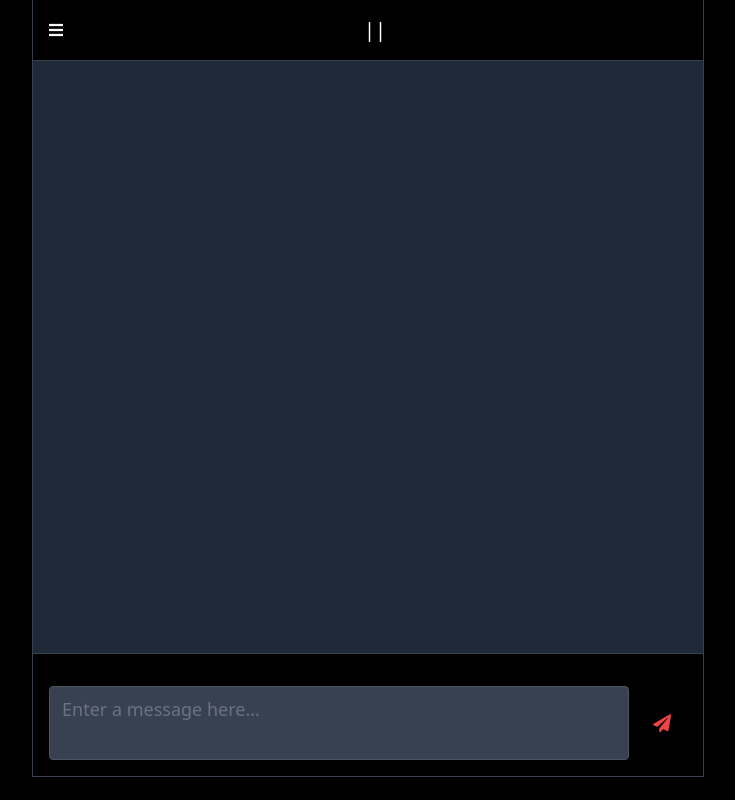
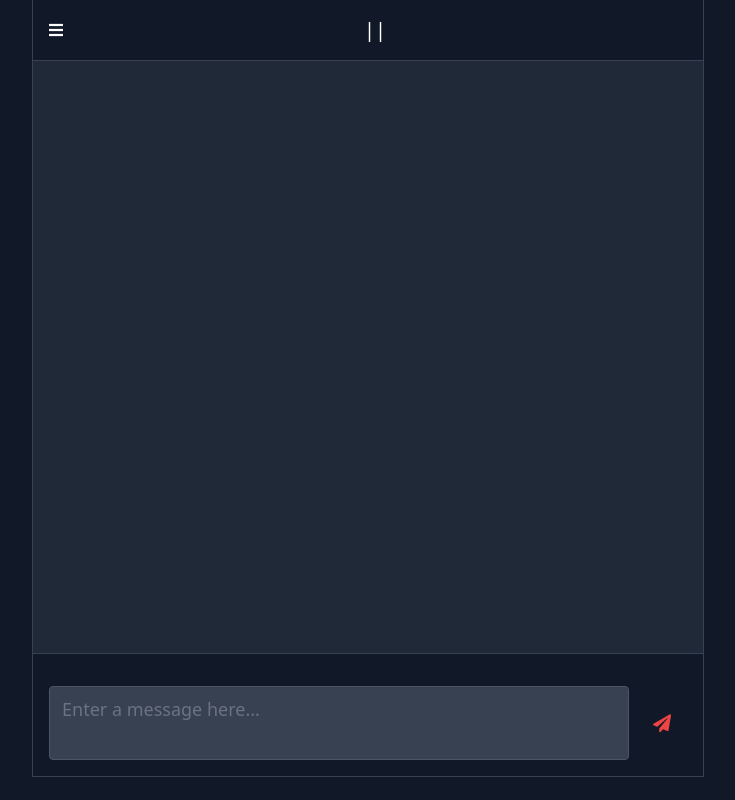
Before and after one commit to sicksubroutine/SparkGPT, a Flask app: template templates/chat.html in a window 1280 px wide. Shown: the whole page, without its empty margins (272-1007 px from the left). Run offline with Flask 2, Linux system fonts and the light colour scheme; the template is opened without the code that fills it, so the values that code supplies are empty.

Commit message:
Cleaned up various tidbits

```diff
--- a/main.py
+++ b/main.py
@@ -11,7 +11,7 @@ import logging
 
 logging.basicConfig(filename='logfile.log', level=logging.error)
 
-## TODO: Add more prompts.
+## TODO: Improve current prompts.
 ## TODO: Make the chat app look better across different interfaces. Responsive.
 ## TODO: Consider adding a way to login with the Lightning Network.
 ## LNURL-AUTH : https://github.com/lnurl/luds/blob/luds/04.md
--- a/static/css/main.css
+++ b/static/css/main.css
@@ -769,10 +769,6 @@ select {
   margin-top: 0.25rem;
 }
 
-.mt-10 {
-  margin-top: 2.5rem;
-}
-
 .mt-2 {
   margin-top: 0.5rem;
 }
@@ -945,10 +941,6 @@ select {
   overflow-y: scroll;
 }
 
-.whitespace-pre-wrap {
-  white-space: pre-wrap;
-}
-
 .rounded {
   border-radius: 0.25rem;
 }
@@ -1107,10 +1099,6 @@ select {
 
 .text-center {
   text-align: center;
-}
-
-.font-mono {
-  font-family: ui-monospace, SFMono-Regular, Menlo, Monaco, Consolas, "Liberation Mono", "Courier New", monospace;
 }
 
 .text-2xl {
--- a/static/script.js
+++ b/static/script.js
@@ -1,7 +1,20 @@
+document.getElementById('menu-button').addEventListener('click', function() {
+  document.getElementById('sidebar').classList.toggle('translate-x-0');
+});
+
+document.addEventListener('click', function(event) {
+  var isClickInside = document.getElementById('sidebar').contains(event.target);
+  var isOnMenuButton = document.getElementById('menu-button').contains(event.target);
+
+  if (!isClickInside && !isOnMenuButton && document.getElementById('sidebar').classList.contains('translate-x-0')) {
+    document.getElementById('sidebar').classList.toggle('translate-x-0');
+    }
+});
+
+
 window.onload = function() {
   const messageBox = document.getElementById('message-box');
   messageBox.scrollTop = messageBox.scrollHeight;
-
   const textarea = document.querySelector(".input-box")
   const submitButton = document.getElementById("submit-btn");
   textarea.addEventListener("keydown", function(event) {
@@ -14,18 +27,16 @@ window.onload = function() {
 
 function sendMessage(event) {
   event.preventDefault();
-
   const message = document.querySelector('textarea[name="message"]').value;
   const messageBox = document.getElementById('message-box');
-
   const userMessage = document.createElement('div');
   userMessage.textContent = message;
-  userMessage.classList.add('user-message', 'new-message', 'max-w-sm', 'ml-auto', 'py-2', 'px-4', 'rounded-lg', 'bg-green-700', 'text-white', 'items-end');
+  userMessage.classList.add('max-w-sm', 'ml-auto', 'py-2', 'px-4', 'rounded-lg', 'bg-green-700', 'text-white', 'items-end');
   messageBox.appendChild(userMessage);
 
   const assistantMessage = document.createElement('div');
   assistantMessage.innerHTML = '<i class="fas fa-spinner fa-pulse"></i>';
-  assistantMessage.classList.add('assistant-message', 'new-message', 'max-w-sm', 'mx-2', 'py-2', 'px-4', 'rounded-lg', 'bg-blue-700', 'text-white');
+  assistantMessage.classList.add('max-w-sm', 'mx-2', 'py-2', 'px-4', 'rounded-lg', 'bg-blue-700', 'text-white');
   messageBox.appendChild(assistantMessage);
 
   const formData = new FormData();
--- a/templates/chat.html
+++ b/templates/chat.html
@@ -4,29 +4,25 @@
   <meta charset="UTF-8">
   <meta http-equiv="X-UA-Compatible" content="IE=edge">
   <meta name="viewport" content="width=device-width, initial-scale=1.0">
-  <script src="static/script.js"></script>
   <link rel="shortcut icon" type="image/x-icon" href="{{ url_for('static', filename='favicon.ico') }}">
   <link href="/static/prism.css" rel="stylesheet"/>
-  {% if text %}
-  <script>
-    setTimeout(function() {
-  const newUrl = window.location.protocol + "//" + window.location.host + window.location.pathname;
-window.history.replaceState({ path: newUrl }, '', newUrl);
-  document.getElementById("error").style.display = "none";
-}, 3000);
-  </script>
-  {% endif %}
-  <link rel="stylesheet" href="https://cdnjs.cloudflare.com/ajax/libs/font-awesome/5.15.3/css/all.min.css" />
-  <link href="{{url_for('static',filename='css/main.css')}}" rel="stylesheet">
+  <link
+  rel="stylesheet"
+  href="https://cdnjs.cloudflare.com/ajax/libs/font-awesome/5.15.3/css/all.min.css"
+  />
+  <link
+  href="{{url_for('static',filename='css/main.css')}}"
+  rel="stylesheet"
+  />
   <style>
   </style>
   <title>SparkGPT {{ model|upper }} {{ title }} Chat</title>
 </head>
-<body class="bg-black text-white">
+<body class="bg-gray-900 text-white/90">
   <div style="height:92vh;" class="flex justify-center text-white">
     <div class="flex flex-col w-full max-w-2xl lg:h-screen">
       <div id="sidebar" class="fixed top-0 left-0 h-full w-64 bg-gray-900 p-4 overflow-auto transform -translate-x-full transition-transform duration-3000 ease-in-out z-10">
-        <nav id="nav-links" class="space-y-2 mt-10">
+        <nav id="nav-links" class="space-y-2 pt-4 text-xs sm:text-base">
           <a href="/reset" class="block text-white bg-red-500 hover:bg-red-700 text-center px-4 py-2 rounded ml-4">
             <i class="fa fa-undo" aria-hidden="true"></i> Reset Chat
           </a>
@@ -36,15 +32,13 @@ window.history.replaceState({ path: newUrl }, '', newUrl);
         </nav>
       </div>
 
-      <header class="p-4 bg-black border-b border-gray-700 border-l border-r flex justify-between items-center">
+      <header class="p-4 bg-gray-900 border-b border-gray-700 border-l border-r flex justify-between items-center">
         <button id="menu-button" class="text-white">
           <i class="fa fa-bars"></i>
         </button>
         <h1 class="text-lg md:text-xl text-center"><a href="/">{{ title }} || {{ model|upper }}</a></h1>
         <div></div> <!-- Spacer -->
       </header>
-
-
       <main id="message-box" class="flex-grow overflow-y-scroll bg-gray-800 p-4 space-y-6 md:max-h-[72vh] w-full md:max-w-2xl md:mx-auto sm:max-h-[64vh] lg:max-h-[74vh] border-l border-r border-gray-700">
     {% for message in messages %}
     {% if message.role != 'system' %}
@@ -57,13 +51,11 @@ window.history.replaceState({ path: newUrl }, '', newUrl);
     {% endif %}
     {% endfor %}
     </main>
-
-      <footer class="p-4 bg-black border-t border-b border-gray-700 border-l border-r w-full flex flex-col md:items-center md:justify-between space-y-2 md:space-y-4">
+      <footer class="p-4 bg-gray-900 border-t border-b border-gray-700 border-l border-r w-full flex flex-col md:items-center md:justify-between space-y-2 md:space-y-4">
         <div class="flex justify-between items-center w-full md:max-w-2xl">
           {% if token_left %}
           <div class="text-center text-white">Sats Remaining: <span class="text-red-500">{{ token_left }}</span> || <a href="/top_up" class="hover:text-red-500">Top Up Now</a></div>
           {% endif %}
-
         </div>
         <form action="/respond" method="post" onsubmit="sendMessage(event)" class="flex space-x-2 w-full">
           <textarea class="input-box flex-grow py-2 bg-gray-700 text-white border border-gray-600 rounded resize-none text-lg" name="message" placeholder="Enter a message here..." required></textarea>
@@ -74,22 +66,16 @@ window.history.replaceState({ path: newUrl }, '', newUrl);
       </footer>
     </div>
   </div>
-
+    <script src="static/script.js"></script>
+    <script src="/static/prism.js"></script>
+    {% if text %}
     <script>
-      document.getElementById('menu-button').addEventListener('click', function() {
-        document.getElementById('sidebar').classList.toggle('translate-x-0');
-      });
-
-      document.addEventListener('click', function(event) {
-        var isClickInside = document.getElementById('sidebar').contains(event.target);
-        var isOnMenuButton = document.getElementById('menu-button').contains(event.target);
-
-        if (!isClickInside && !isOnMenuButton && document.getElementById('sidebar').classList.contains('translate-x-0')) {
-          document.getElementById('sidebar').classList.toggle('translate-x-0');
-          }
-      });
-
+    setTimeout(function() {
+      const newUrl = window.location.protocol + "//" + window.location.host + window.location.pathname;
+      window.history.replaceState({ path: newUrl }, '', newUrl);
+      document.getElementById("error").style.display = "none";
+    }, 3000);
     </script>
-    <script src="/static/prism.js"></script>
+    {% endif %}
 </body>
 </html>
```
Also changed, not shown: templates/index.html (+0 -25 lines).
